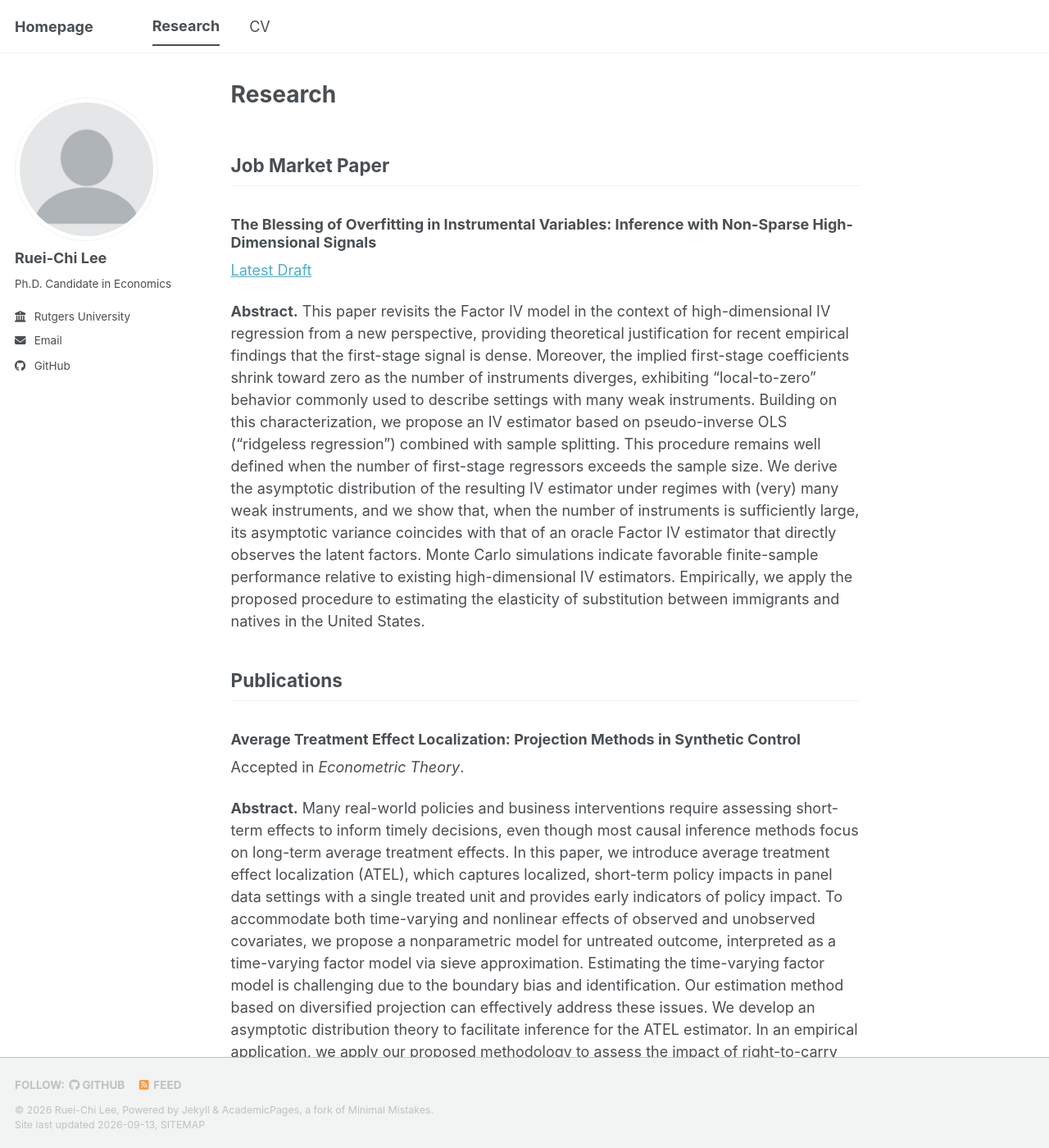
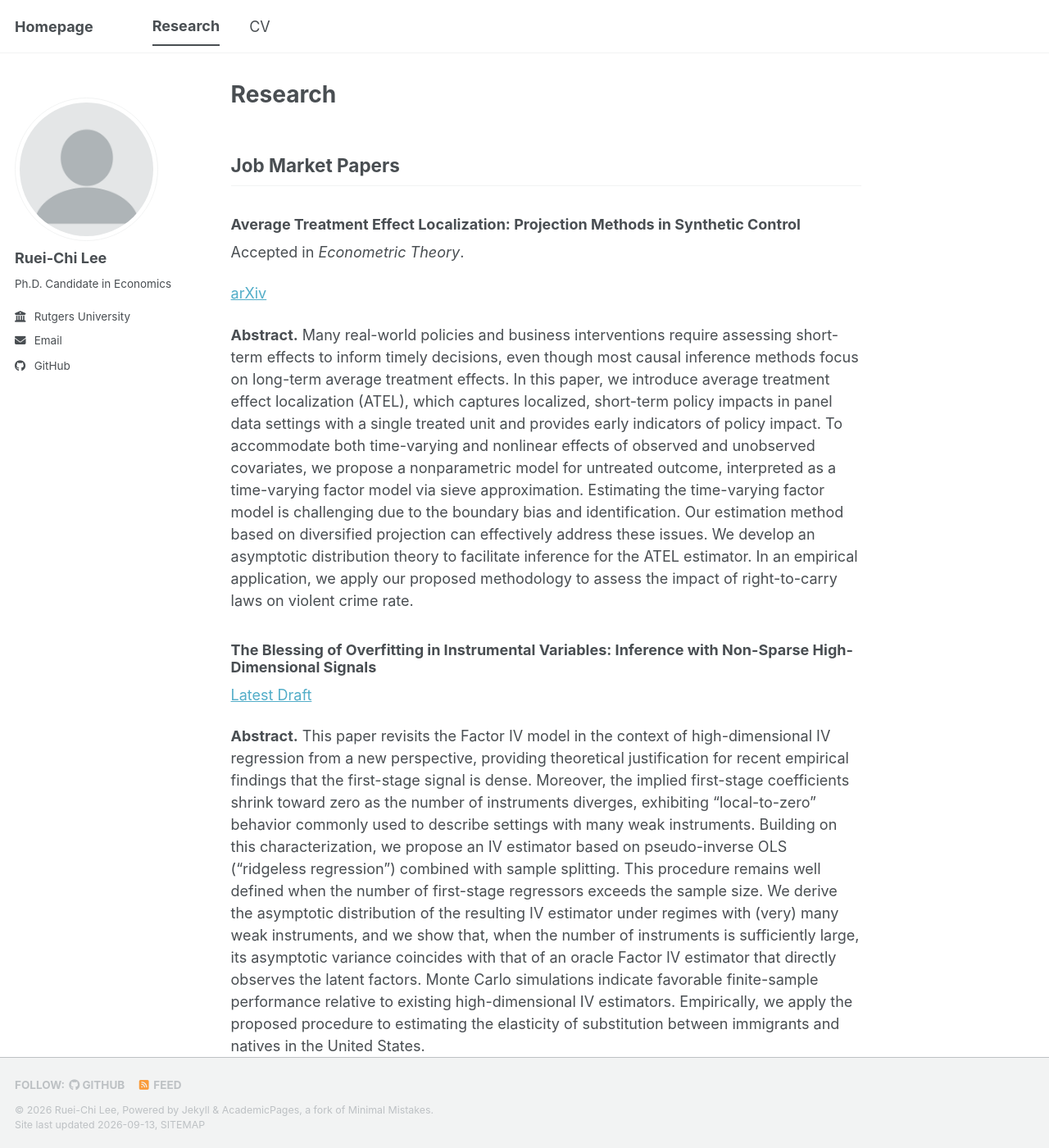
Before and after one commit to rueichilee/rueichilee.github.io, a Jekyll site: the page built from _pages/research.md, in a window 1280 px wide and 1400 px high. Shown: the whole window at 82% size. Built offline with Jekyll 4.4.1, drawn with Linux system fonts in a browser that asks for light colours; a style sheet for code colours, icons or effects is not loaded.

Commit message:
Update research.md

```diff
--- a/_pages/research.md
+++ b/_pages/research.md
@@ -4,18 +4,18 @@ permalink: /research/
 author_profile: true
 ---
 
-## Job Market Paper
+## Job Market Papers
+
+### Average Treatment Effect Localization: Projection Methods in Synthetic Control
+
+Accepted in *Econometric Theory*.
+
+[arXiv](https://arxiv.org/abs/2609.10617)
+
+**Abstract.** Many real-world policies and business interventions require assessing short-term effects to inform timely decisions, even though most causal inference methods focus on long-term average treatment effects. In this paper, we introduce average treatment effect localization (ATEL), which captures localized, short-term policy impacts in panel data settings with a single treated unit and provides early indicators of policy impact. To accommodate both time-varying and nonlinear effects of observed and unobserved covariates, we propose a nonparametric model for untreated outcome, interpreted as a time-varying factor model via sieve approximation. Estimating the time-varying factor model is challenging due to the boundary bias and identification. Our estimation method based on diversified projection can effectively address these issues. We develop an asymptotic distribution theory to facilitate inference for the ATEL estimator. In an empirical application, we apply our proposed methodology to assess the impact of right-to-carry laws on violent crime rate.
 
 ### The Blessing of Overfitting in Instrumental Variables: Inference with Non-Sparse High-Dimensional Signals
 
 [Latest Draft](/files/JMP.pdf)
 
-**Abstract.** This paper revisits the Factor IV model in the context of high-dimensional IV regression from a new perspective, providing theoretical justification for recent empirical findings that the first-stage signal is dense. Moreover, the implied first-stage coefficients shrink toward zero as the number of instruments diverges, exhibiting “local-to-zero” behavior commonly used to describe settings with many weak instruments. Building on this characterization, we propose an IV estimator based on  pseudo-inverse OLS (“ridgeless regression”) combined with sample splitting. This procedure remains well defined when the number of first-stage regressors exceeds the sample size. We derive the asymptotic distribution of the resulting IV estimator under regimes with (very) many weak instruments, and we show that, when the number of instruments is sufficiently large, its asymptotic variance coincides with that of an oracle Factor IV estimator that directly observes the latent factors. Monte Carlo simulations indicate favorable finite-sample performance relative to existing high-dimensional IV estimators. Empirically, we apply the proposed procedure to estimating the elasticity of substitution between immigrants and natives in the United States.
-
-## Publications
-
-### Average Treatment Effect Localization: Projection Methods in Synthetic Control
-
-Accepted in *Econometric Theory*.
-
-**Abstract.** Many real-world policies and business interventions require assessing short-term effects to inform timely decisions, even though most causal inference methods focus on long-term average treatment effects. In this paper, we introduce average treatment effect localization (ATEL), which captures localized, short-term policy impacts in panel data settings with a single treated unit and provides early indicators of policy impact. To accommodate both time-varying and nonlinear effects of observed and unobserved covariates, we propose a nonparametric model for untreated outcome, interpreted as a time-varying factor model via sieve approximation. Estimating the time-varying factor model is challenging due to the boundary bias and identification. Our estimation method based on diversified projection can effectively address these issues. We develop an asymptotic distribution theory to facilitate inference for the ATEL estimator. In an empirical application, we apply our proposed methodology to assess the impact of right-to-carry laws on violent crime rate.
+**Abstract.** This paper revisits the Factor IV model in the context of high-dimensional IV regression from a new perspective, providing theoretical justification for recent empirical findings that the first-stage signal is dense. Moreover, the implied first-stage coefficients shrink toward zero as the number of instruments diverges, exhibiting “local-to-zero” behavior commonly used to describe settings with many weak instruments. Building on this characterization, we propose an IV estimator based on pseudo-inverse OLS (“ridgeless regression”) combined with sample splitting. This procedure remains well defined when the number of first-stage regressors exceeds the sample size. We derive the asymptotic distribution of the resulting IV estimator under regimes with (very) many weak instruments, and we show that, when the number of instruments is sufficiently large, its asymptotic variance coincides with that of an oracle Factor IV estimator that directly observes the latent factors. Monte Carlo simulations indicate favorable finite-sample performance relative to existing high-dimensional IV estimators. Empirically, we apply the proposed procedure to estimating the elasticity of substitution between immigrants and natives in the United States.
```
